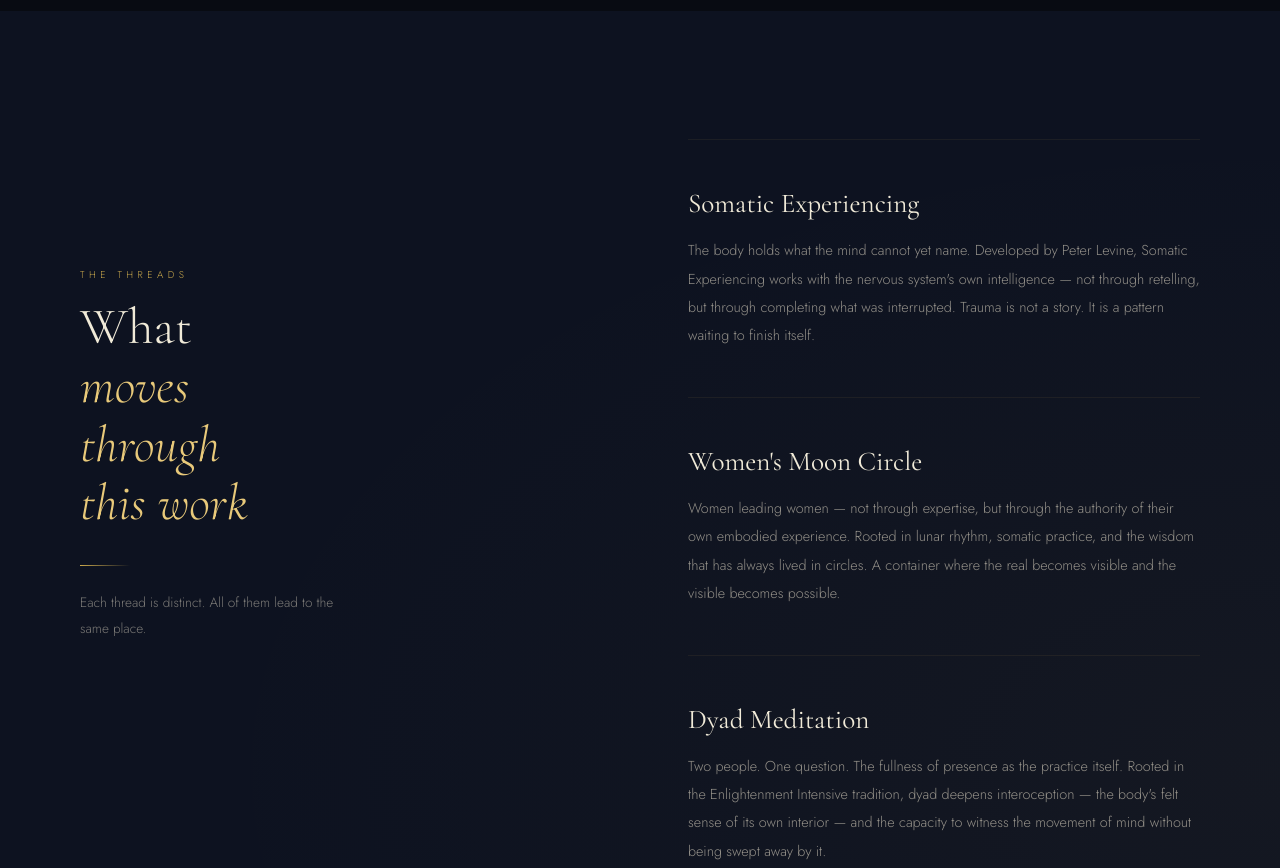
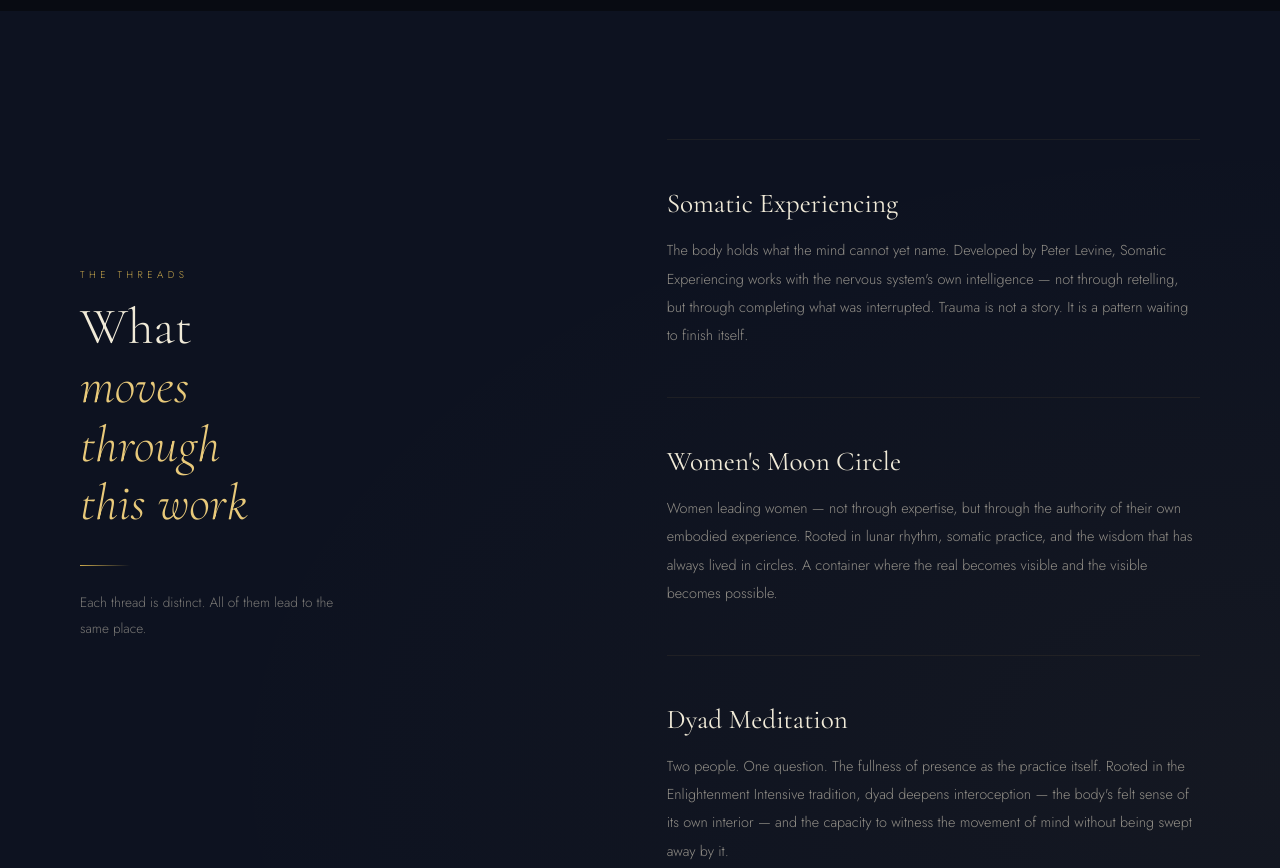
Before and after one commit to aasarode/Neurozenesis1, an Eleventy site: page src/index.njk in a window 1280 px wide. Shown: the part 2400-3268 px from the top of the page. Built offline with nearby package versions, Linux system fonts and the light colour scheme; Eleventy itself is replaced by a stand-in of ours; files that its build step writes are made by us from their sources.

Commit message:
Update styles.njk

```diff
--- a/src/_includes/styles.njk
+++ b/src/_includes/styles.njk
@@ -398,7 +398,7 @@ section { position: relative; z-index: 1; }
   margin: 0 auto;
   display: grid;
   grid-template-columns: 1fr 2fr;
-  gap: 22rem;
+  gap: 20rem;
   align-items: start;
   position: relative;
   z-index: 1;
```
